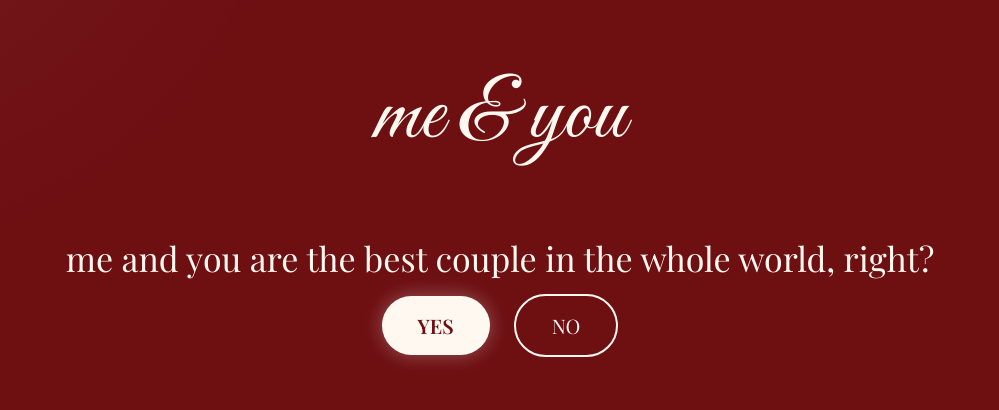
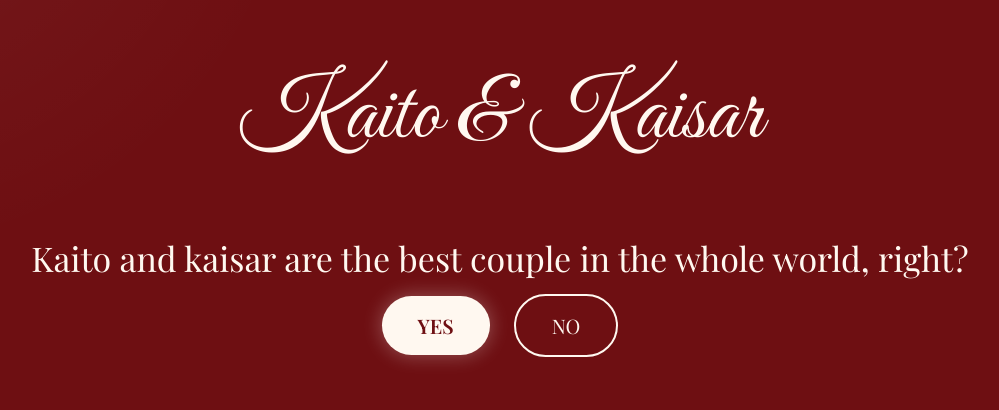
Before and after one commit to qoonzi/bulolwithyou, a plain HTML site: page index.html in a window 1280 px wide. Shown: the part 187-597 px from the top of the page, without its empty margins (140-1139 px from the left). Drawn offline with nearby package versions, Linux system fonts and the light colour scheme.

Commit message:
Update couple names in index.html

```diff
--- a/index.html
+++ b/index.html
@@ -84,11 +84,11 @@ color:#fff8f0;
 <div class="container">
 
 <div class="logo">
-me & you
+Kaito & Kaisar
 </div>
 
 <div class="question">
-me and you are the best couple in the whole world, right?
+Kaito and kaisar are the best couple in the whole world, right?
 </div>
 
 <div class="buttons">
```
